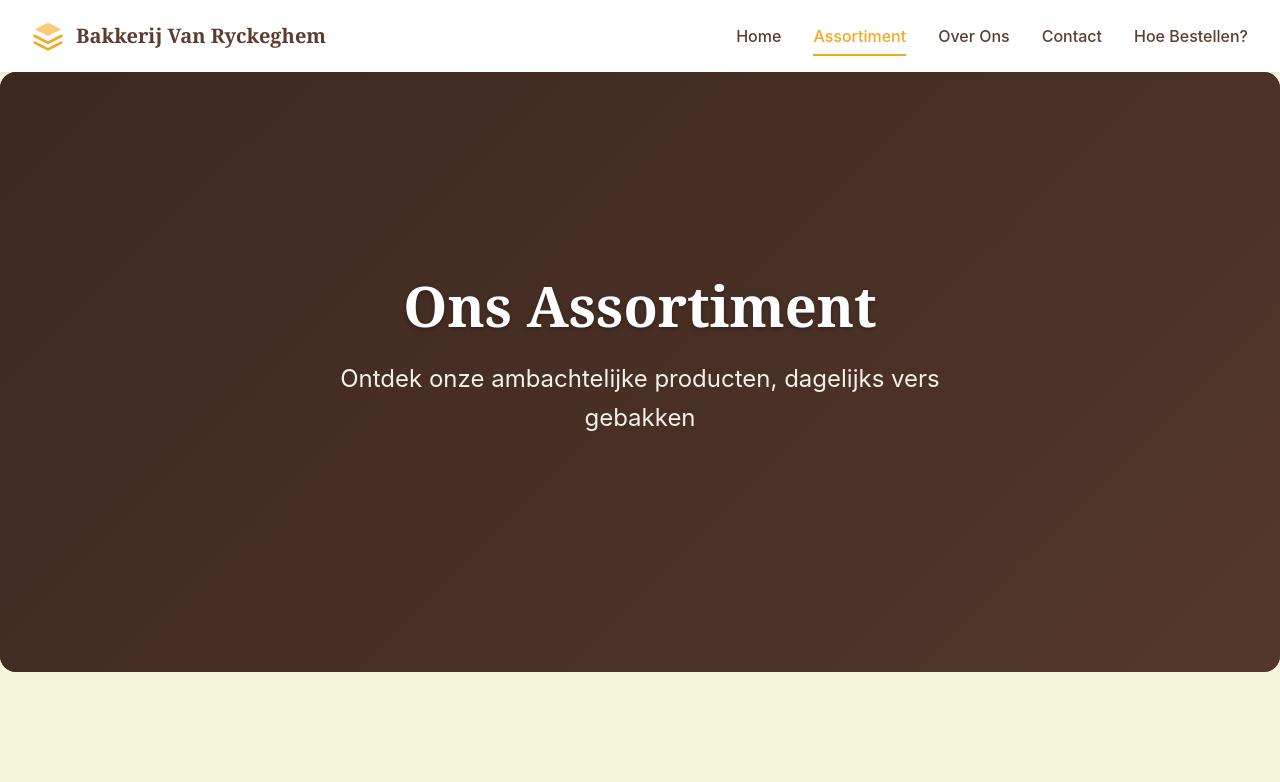
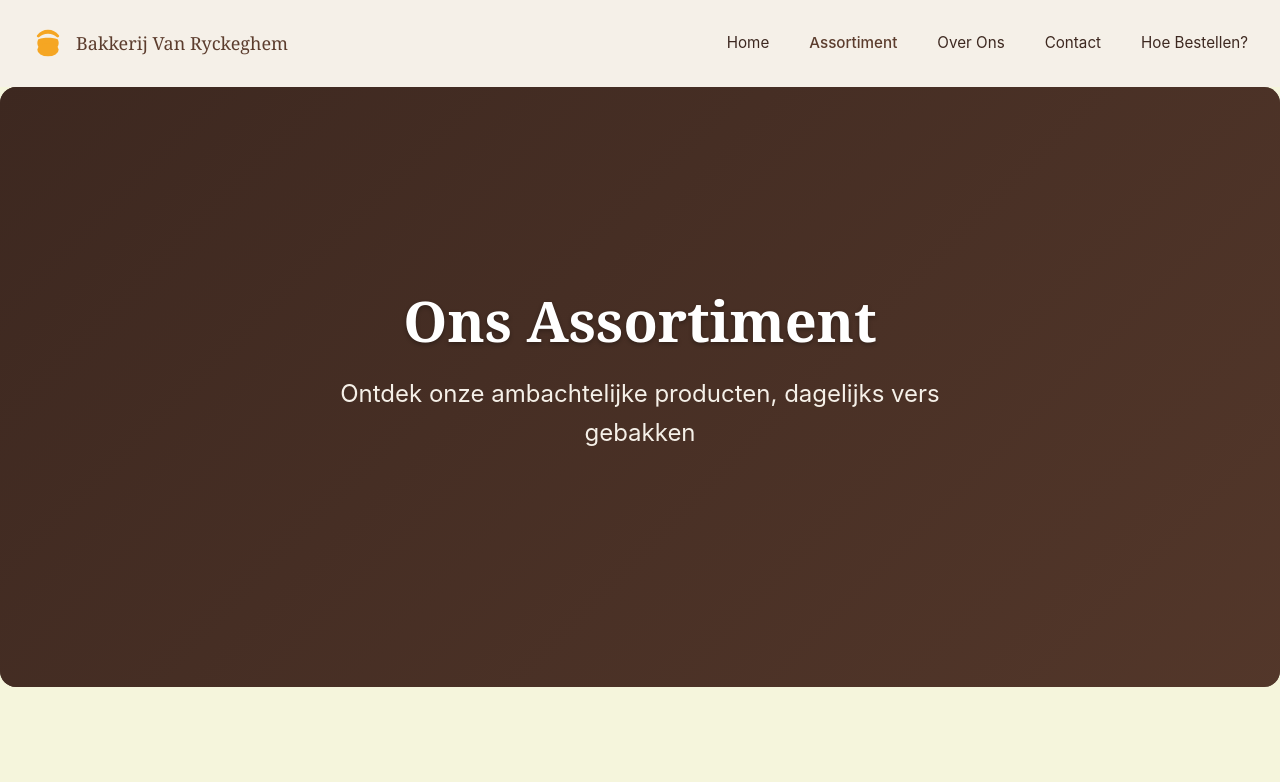
Before and after one commit to SanderVanryckeghem/bakkerij_vanryckeghem, an Angular app in the folder bakkerij_vanryckeghem/: page /assortiment in a window 1280 px wide. Shown: the top 782 px of the page. Built offline with nearby package versions, Linux system fonts and the light colour scheme.

Commit message:
Update style of header

```diff
--- a/bakkerij_vanryckeghem/src/app/layouts/header/header.html
+++ b/bakkerij_vanryckeghem/src/app/layouts/header/header.html
@@ -4,9 +4,9 @@
       <div class="logo-container">
         <a routerLink="/" class="logo-link">
           <svg class="logo-icon" viewBox="0 0 24 24" fill="none" xmlns="http://www.w3.org/2000/svg">
-            <path d="M12 2L2 7L12 12L22 7L12 2Z" fill="currentColor" opacity="0.6"/>
-            <path d="M2 12L12 17L22 12" stroke="currentColor" stroke-width="2" stroke-linecap="round"/>
-            <path d="M2 17L12 22L22 17" stroke="currentColor" stroke-width="2" stroke-linecap="round"/>
+            <path d="M12 2C8.5 2 6 3.5 4 6C3.5 6.5 3.5 7 4 7.5C4.5 8 5 8 5.5 7.5C7 6 9 5 12 5C15 5 17 6 18.5 7.5C19 8 19.5 8 20 7.5C20.5 7 20.5 6.5 20 6C18 3.5 15.5 2 12 2Z" fill="currentColor"/>
+            <path d="M5 9C5 9 4 10 4 12C4 14 5 15 5 15L19 15C19 15 20 14 20 12C20 10 19 9 19 9C19 9 17 8 12 8C7 8 5 9 5 9Z" fill="currentColor"/>
+            <ellipse cx="12" cy="17" rx="8" ry="5" fill="currentColor"/>
           </svg>
           <span class="logo-text">Bakkerij Van Ryckeghem</span>
         </a>
--- a/bakkerij_vanryckeghem/src/app/layouts/header/header.scss
+++ b/bakkerij_vanryckeghem/src/app/layouts/header/header.scss
@@ -1,8 +1,7 @@
 @use '../../shared/styles/colors' as *;
 
 .header {
-  background-color: $white;
-  box-shadow: 0 2px 4px $shadow-brown-medium;
+  background-color: $bakery-cream;
   position: sticky;
   top: 0;
   z-index: 50;
@@ -12,7 +11,7 @@
   display: flex;
   align-items: center;
   justify-content: space-between;
-  padding: 1rem 0;
+  padding: 1.5rem 0;
 }
 
 .logo-container {
@@ -40,13 +39,13 @@
 
 .logo-text {
   font-family: Georgia, Palatino, 'Times New Roman', serif;
-  font-size: 1.25rem;
-  font-weight: 700;
+  font-size: 1.125rem;
+  font-weight: 400;
 }
 
 .desktop-nav {
   display: none;
-  gap: 2rem;
+  gap: 2.5rem;
   align-items: center;
 
   @media (min-width: 768px) {
@@ -55,29 +54,21 @@
 }
 
 .nav-link {
-  color: $bakery-brown;
+  color: $bakery-brown-dark;
   text-decoration: none;
-  font-weight: 500;
+  font-weight: 400;
+  font-size: 0.95rem;
   padding: 0.5rem 0;
   position: relative;
   transition: color 0.2s ease;
 
   &:hover {
-    color: $bakery-gold;
+    color: $bakery-brown;
   }
 
   &.active {
-    color: $bakery-gold;
-
-    &::after {
-      content: '';
-      position: absolute;
-      bottom: 0;
-      left: 0;
-      right: 0;
-      height: 2px;
-      background-color: $bakery-gold;
-    }
+    color: $bakery-brown;
+    font-weight: 500;
   }
 }
 
```
Also changed, not shown: bakkerij_vanryckeghem/src/app/shared/styles/_colors.scss (line endings or trailing spaces).
